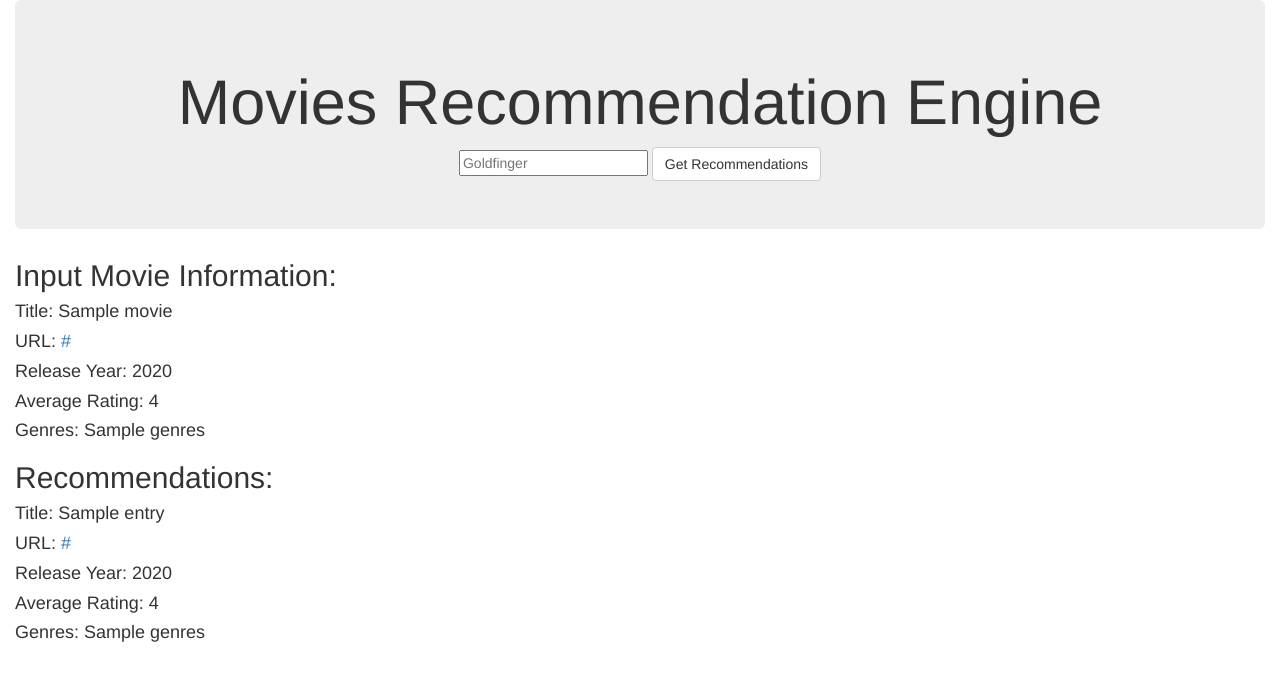
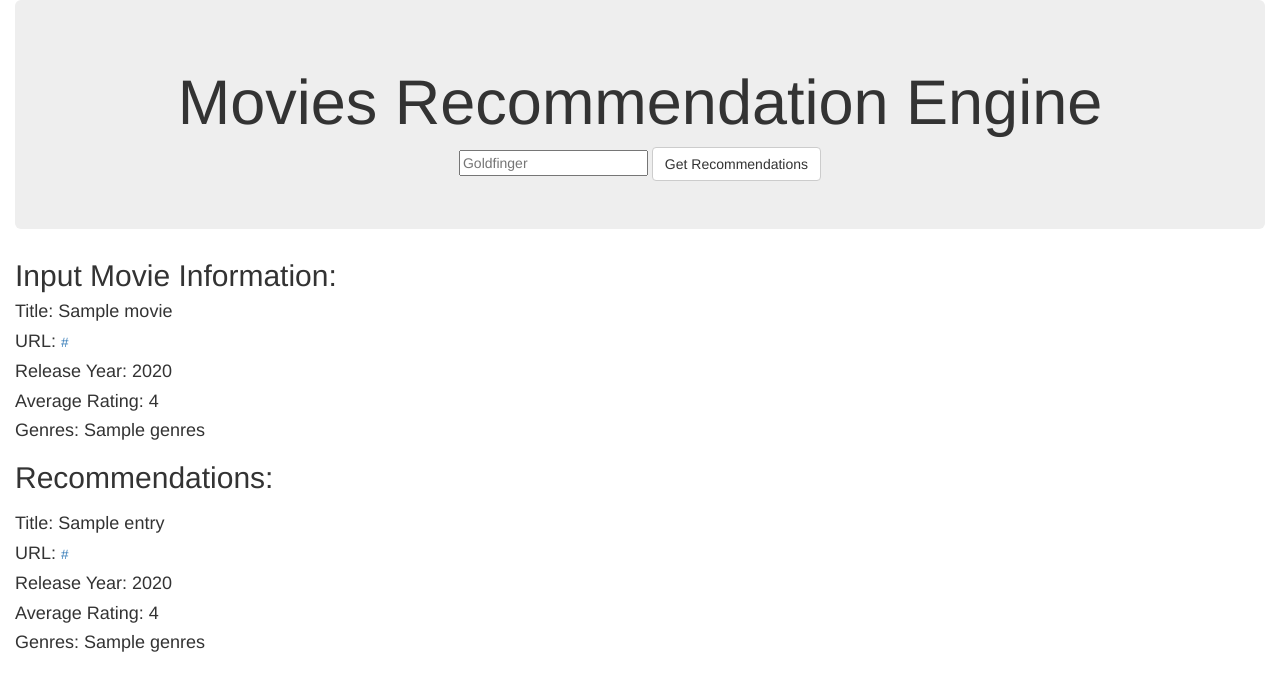
Before and after one commit to TPapiernik/Final_Project, a Flask app: template templates/index.html in a window 1280 px wide. Shown: the top 691 px of the page. Run offline with Flask 2, Linux system fonts and the light colour scheme; the template is opened without the code that fills it: most values are stand-ins (such as "Sample title", 1, 10 or a date in 2020); some libraries are stand-ins or nearby versions.

Commit message:
Updated model.py and index.html

```diff
--- a/model.py
+++ b/model.py
@@ -327,7 +327,7 @@ def get_movies(inputTitle):
         if distance == 0:
             continue
         else:
-            distance = distance + random.randrange(1, 9, 1)/1e15
+            distance = distance + random.randrange(1, 9, 1)/10e15
             #distance = distance
 
         distance_results_rand.append(distance)
--- a/templates/index.html
+++ b/templates/index.html
@@ -18,22 +18,26 @@
     </div>
     <h2>Input Movie Information:</h2>
     <h4>Title: {{ movie }}</h4>
-    <h4>URL: <a href="{{ input_title_info['url'] }}">{{ input_title_info['url'] }}</a></h4>
+    <h4>URL: <a style="font-size: 75%;" href="{{ input_title_info['url'] }}">{{ input_title_info['url'] }}</a></h4>
     <h4>Release Year: {{ input_title_info['releaseYear'] }}</h4>
     <h4>Average Rating: {{ input_title_info['averageRating'] }}</h4>
     <h4>Genres: {{ input_title_info['genres'] }}</h4>
 
     <h2>Recommendations:</h2>
 
+    <table>
+      <tr>
       {% for entry in recommendations %}
-
+        <td>
           <h4>Title: {{ entry['title'] }}</h4>
-    <h4>URL: <a href="{{ entry['url'] }}">{{ entry['url'] }}</a></h4>
+          <h4>URL: <a style="font-size: 75%;" href="{{ entry['url'] }}">{{ entry['url'] }}</a></h4>
           <h4>Release Year: {{ entry['releaseYear'] }}</h4>
           <h4>Average Rating: {{ entry['averageRating'] }}</h4>
           <h4>Genres: {{ entry['genres'] }}</h4>
-
+        </td>
       {% endfor %}
+      </tr>
+    </table>
 
   </div>
   </div>
```
Lines whose indentation alone changed are shown as unchanged.
